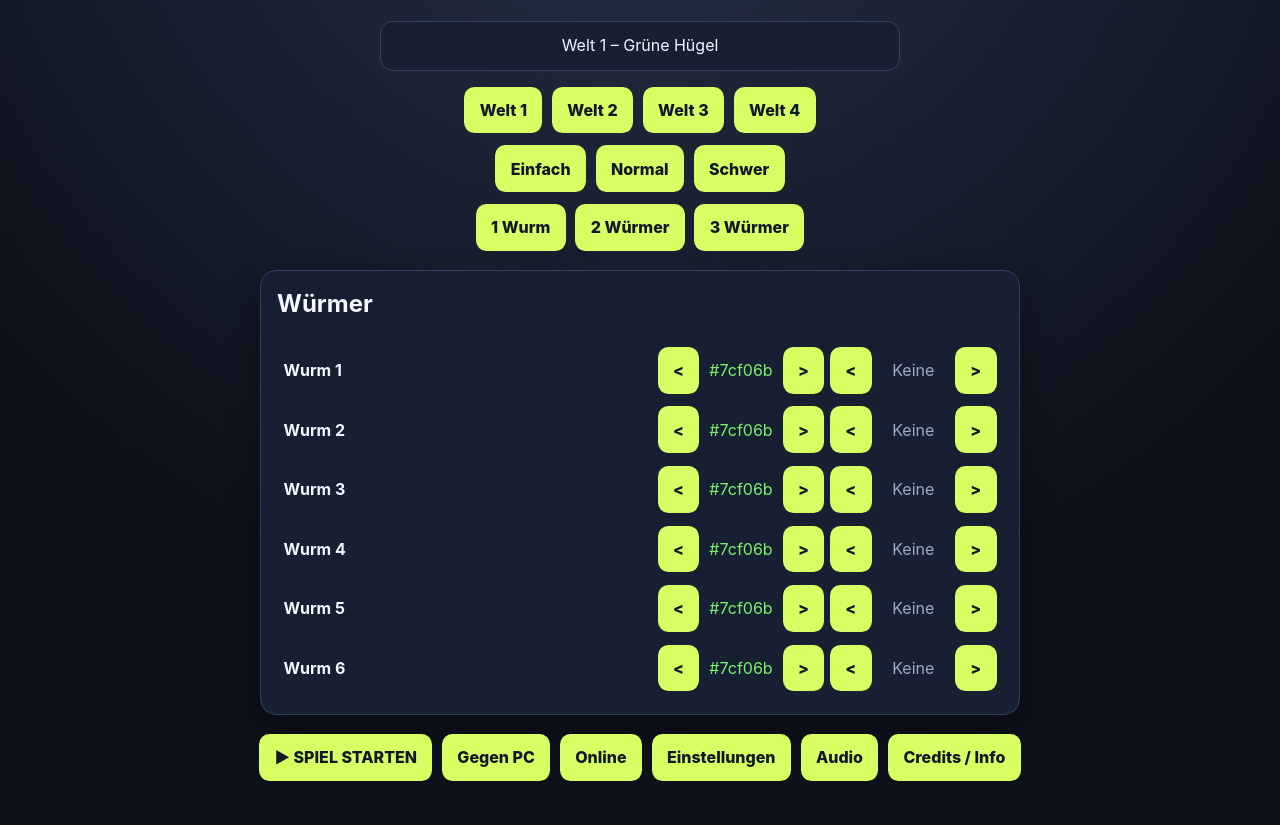
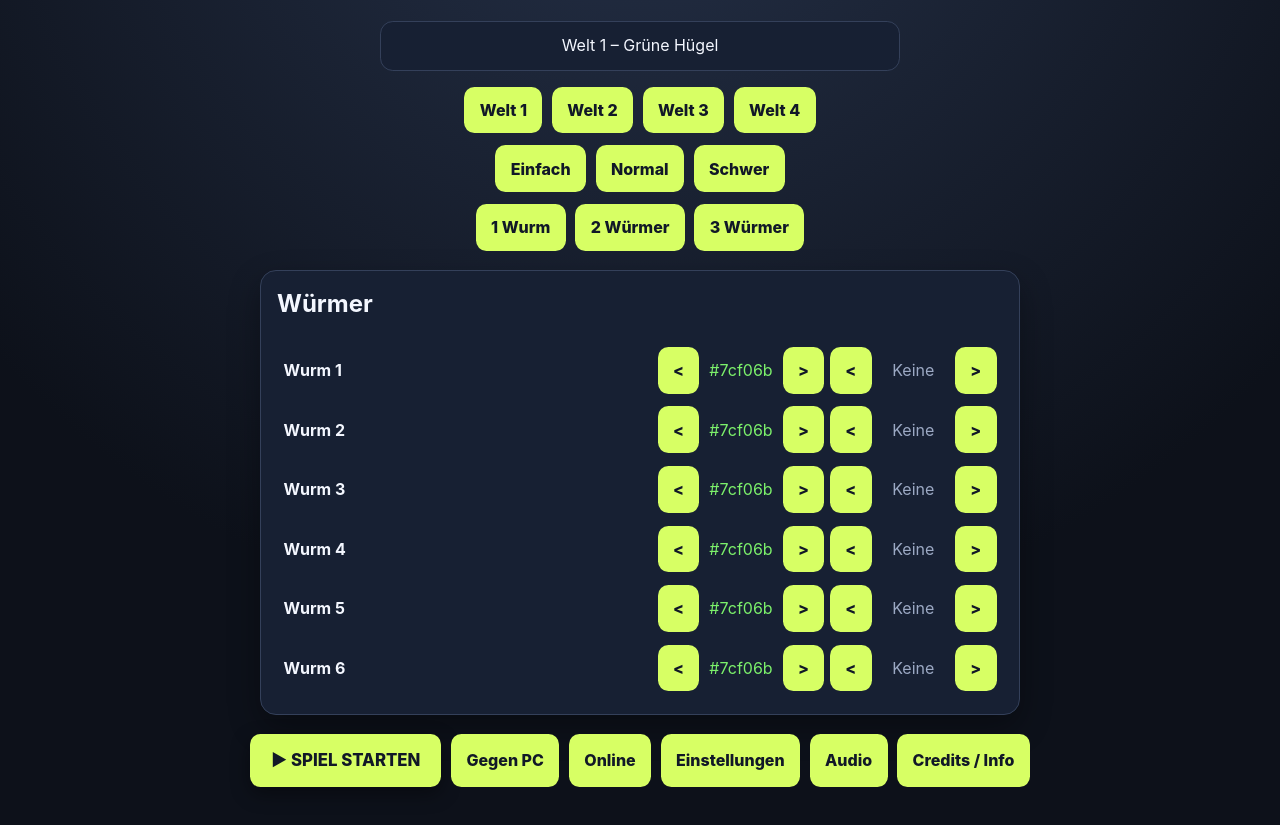
Before and after one commit to SimonP1P/worms, a website: page index.html in a window 1280 px wide. Shown: the part 233-1058 px from the top of the page. Drawn offline with Linux system fonts and the light colour scheme.

Commit message:
Highlight primary game start button

```diff
--- a/css/style.css
+++ b/css/style.css
@@ -1,7 +1,7 @@
 :root{font-family:Inter,ui-sans-serif,system-ui,sans-serif;color:#f4f7ff;background:#0d111a;line-height:1.4;--panel:#172033;--panel-2:#202c43;--line:#34405a;--accent:#d7ff64;--muted:#9ca9c4}
 *{box-sizing:border-box}body{margin:0;min-height:100vh;background:radial-gradient(circle at top,#26324a,#0d111a 70%)}button,input{font:inherit}button{border:1px solid transparent;border-radius:.65rem;padding:.7rem .9rem;background:var(--accent);color:#111827;font-weight:800;cursor:pointer;transition:transform .12s ease,filter .12s ease,opacity .12s ease}button:hover:not(:disabled){filter:brightness(1.08);transform:translateY(-1px)}button:active:not(:disabled){transform:translateY(0)}button:focus-visible,input:focus-visible{outline:3px solid #fff;outline-offset:2px}button:disabled{opacity:.4;cursor:not-allowed}
 .app-shell{min-height:100vh;padding:clamp(1rem,3vw,3rem);display:grid;place-items:center}.screen{width:min(1200px,100%);animation:screen-in .22s ease}.is-hidden{display:none}@keyframes screen-in{from{opacity:0;transform:translateY(6px)}to{opacity:1;transform:none}}
-.hero{text-align:center;margin-bottom:1.5rem}.eyebrow{letter-spacing:.2em;font-size:.75rem;color:var(--muted)}.hero h1{font-size:clamp(2.5rem,7vw,5rem);margin:.2rem 0}.hero p{color:var(--muted)}.menu-actions{display:flex;justify-content:center;gap:.6rem;flex-wrap:wrap;margin:.75rem 0}.map-preview{max-width:520px;margin:0 auto 1rem;padding:.8rem 1rem;text-align:center;background:var(--panel);border:1px solid var(--line);border-radius:.8rem}
+.hero{text-align:center;margin-bottom:1.5rem}.eyebrow{letter-spacing:.2em;font-size:.75rem;color:var(--muted)}.hero h1{font-size:clamp(2.5rem,7vw,5rem);margin:.2rem 0}.hero p{color:var(--muted)}.primary-start{font-size:1.05rem;padding:.85rem 1.25rem;box-shadow:0 .4rem 1.2rem #0006}.menu-actions{display:flex;justify-content:center;gap:.6rem;flex-wrap:wrap;margin:.75rem 0}.map-preview{max-width:520px;margin:0 auto 1rem;padding:.8rem 1rem;text-align:center;background:var(--panel);border:1px solid var(--line);border-radius:.8rem}
 .customization{max-width:760px;margin:1.2rem auto;padding:1rem;background:var(--panel);border:1px solid var(--line);border-radius:1rem;box-shadow:0 .8rem 2rem #0005}.customization h2{margin-top:0}.worm-config{display:grid;grid-template-columns:1.4fr repeat(6,auto);gap:.35rem;align-items:center;padding:.4rem;border-radius:.6rem}.worm-config:hover{background:var(--panel-2)}.worm-config span{min-width:4.5rem;text-align:center;color:var(--muted)}
 .game-layout{display:grid;grid-template-columns:minmax(0,1fr) 250px;gap:1rem;align-items:start}.canvas-wrap{background:#090d14;border:1px solid var(--line);border-radius:1rem;padding:.5rem;box-shadow:0 1rem 3rem #0008}.canvas-wrap canvas{display:block;width:100%;height:auto;border-radius:.65rem;background:#101a29;touch-action:none}.hud{display:grid;gap:.6rem;background:var(--panel);border:1px solid var(--line);border-radius:1rem;padding:1rem;box-shadow:0 .8rem 2rem #0006}.hud>div:not(.worm-selection):not(.weapon-selection){display:flex;justify-content:space-between;gap:1rem;padding:.35rem .45rem;border-radius:.45rem;background:#111a2a}.hud span{color:var(--muted)}.hud button{width:100%;margin-top:.2rem}.worm-selection,.weapon-selection{display:grid;grid-template-columns:1fr 1fr;gap:.35rem}.weapon-selection button[aria-pressed="true"]{outline:2px solid var(--accent);outline-offset:1px}.game-over{padding:.8rem;border:1px solid var(--accent);border-radius:.7rem;background:#101a2acc}.game-over h2{margin:.1rem 0 .3rem}.game-over p{color:var(--muted)}
 #online-code{min-width:140px;padding:.7rem .8rem;border-radius:.65rem;border:1px solid var(--line);background:var(--panel);color:inherit}.online-screen{}
```
